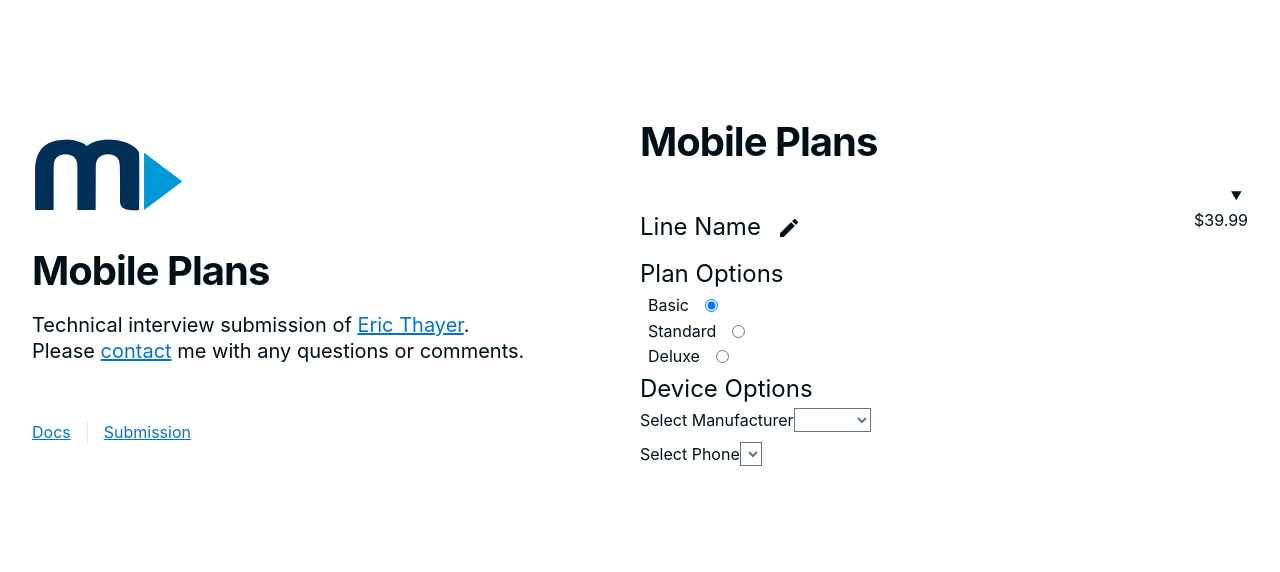
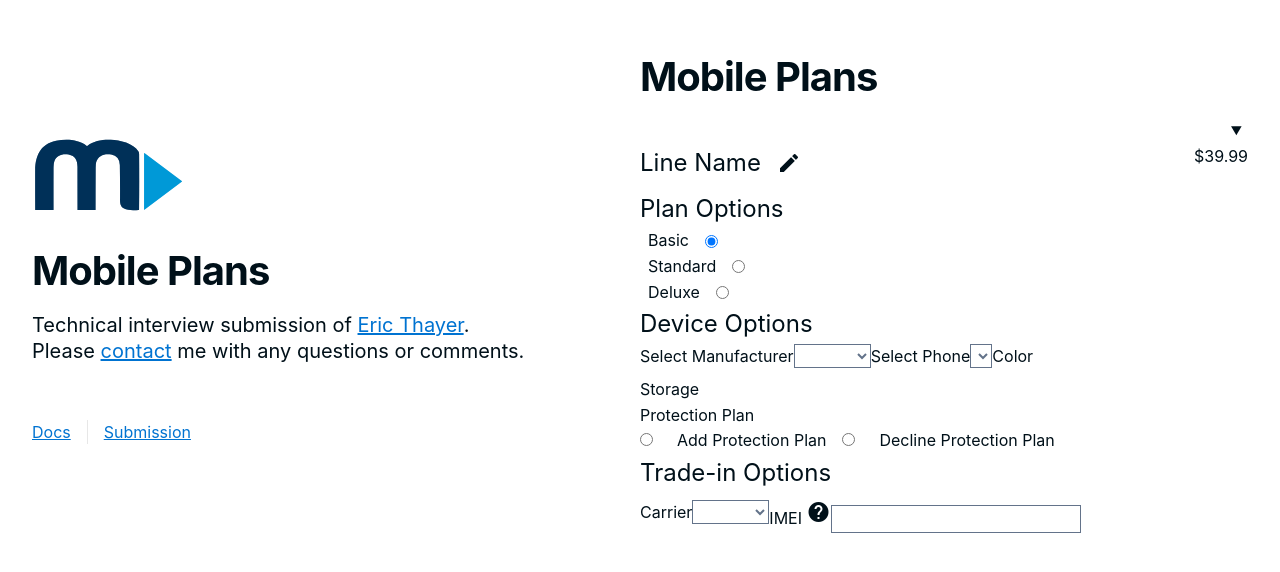
Before and after one commit to ericthayer/mobile-plans, a Vue app: page /submission in a window 1280 px wide. Shown: the part 104-676 px from the top of the page. Built offline with nearby package versions, Linux system fonts and the light colour scheme; a web font is replaced by a local one.

Commit message:
WIP: displaying colors & storage

```diff
--- a/index.html
+++ b/index.html
@@ -6,6 +6,7 @@
     <meta name="viewport" content="width=device-width, initial-scale=1.0">
     <title>Practical Exercise: Design Technologist IV</title>
     <link href="https://fonts.googleapis.com/icon?family=Material+Icons" rel="stylesheet">
+    <script src="https://cdn.tailwindcss.com"></script>
   </head>
   <body>
     <div id="app" class="app"></div>
--- a/src/components/forms/MobilePlanForm.vue
+++ b/src/components/forms/MobilePlanForm.vue
@@ -13,7 +13,7 @@
           <!-- Plan Name -->
           <fieldset>
             <div class="flex place-content-between">
-              <legend v-if="!editPlanName" class="w-auto" @click="toggleEditPlanName(plan)">
+              <legend v-if="!editPlanName" class="legend w-auto" @click="toggleEditPlanName(plan)">
                 {{ plan.name }}
               </legend>
               <input
@@ -35,7 +35,7 @@
           </fieldset>
           <!-- Plan Options -->
           <fieldset>
-            <legend class="mb-0">Plan Options</legend>
+            <legend class="legend mb-0">Plan Options</legend>
             <div v-for="option in planOptions" :key="option.name" class="flex items-center">
               <label class="ml-2 mb-0" :for="`planOption` + option.name">{{ option.name }}</label>
               <input
@@ -50,72 +50,169 @@
           </fieldset>
           <!-- Device Options -->
           <fieldset>
-            <legend class="mb-0">Device Options</legend>
-            <!-- Device Manufacturers -->
+            <legend class="legend mb-0">Device Options</legend>
+            <div class="flex content-between">
+              <!-- Device Manufacturers -->
+              <div>
+                <label for="device-manufacturer">Select Manufacturer</label>
+                <select
+                  v-model="deviceManufacturerSelected"
+                  name="device-manufacturer"
+                  id="device-manufacturer"
+                  required
+                  @input="setDeviceManufacturer($event)"
+                >
+                  <option
+                    v-for="manufacturer in getDeviceManufacturers"
+                    :key="manufacturer.name"
+                    :value="manufacturer.name"
+                  >
+                    {{ manufacturer.name }}
+                  </option>
+                </select>
+              </div>
+              <!-- Device Models -->
+              <div>
+                <label class="label" for="device-models">Select Phone</label>
+                <select
+                  v-model="deviceModelSelected"
+                  name="device-models"
+                  id="device-models"
+                  aria-labelledby="device-models-label"
+                  required
+                  @input="setDeviceModel($event)"
+                >
+                  <option
+                    v-for="device in getDeviceModelsByManufacturer"
+                    :key="device.name"
+                    :value="device.name"
+                  >
+                    {{ device.name }}
+                  </option>
+                </select>
+              </div>
+              <!-- Device Color -->
+              <div>
+                <div class="legend">Color</div>
+                <div v-for="color in getDeviceColors" :key="color.name" class="flex items-center">
+                  <label class="ml-2 mb-0" :for="`device-color` + color.name">{{
+                    color.name
+                  }}</label>
+                  <input
+                    :id="color.name"
+                    :name="color.name"
+                    :checked="getDeviceColors[0]"
+                    class="ml-4"
+                    type="radio"
+                  />
+                </div>
+              </div>
+            </div>
+            <!-- Storage -->
             <div>
-              <label for="device-manufacturer" aria-required="required">Select Manufacturer</label>
-              <select
-                v-model="deviceManufacturerSelected"
-                name="device-manufacturer"
-                id="device-manufacturer"
-                required
-                @input="setDeviceManufacturer($event)"
-              >
-                <option
-                  v-for="manufacturer in getDeviceManufacturers"
-                  :key="manufacturer.name"
-                  :value="manufacturer.name"
-                >
-                  {{ manufacturer.name }}
-                </option>
-              </select>
-            </div>
-            <!-- Device Models -->
-            <div>
-              <label id="device-models-label" for="device-models">Select Phone</label>
-              <select
-                v-model="deviceModelSelected"
-                name="device-models"
-                id="device-models"
-                aria-labelledby="device-models-label"
-                required
-              >
-                <option v-for="device in getDeviceModelsByManufacturer" :key="device.name" :value="device.name">
-                  {{ device.name }}
-                </option>
-              </select>
-            </div>
-            <!-- Device Color -->
-            <div>
-              <div v-for="color in getDeviceColors" :key="color.name" class="flex items-center">
-                <label class="ml-2 mb-0" :for="`device-color` + color.name">{{ color.name }}</label>
+              <div class="legend">Storage</div>
+              <div v-for="option in getDeviceStorage" :key="option.size" class="flex items-center">
+                <label class="ml-2 mb-0" :for="`device-storage-option` + option.size">{{
+                  option.size
+                }}</label>
                 <input
-                  :id="color.name"
-                  :name="color.name"
-                  :checked="deviceColors[0]"
+                  :id="option.size"
+                  :name="option.size"
+                  :checked="getDeviceStorage[0]"
                   class="ml-4"
                   type="radio"
                 />
+              </div>
+            </div>
+            <!-- Protection Plan -->
+            <div>
+              <div class="legend">Protection Plan</div>
+              <div class="flex content-between">
+                <div class="mr-2">
+                  <input
+                    id="add-protection-plan"
+                    name="add-protection-plan"
+                    class="mr-4"
+                    type="radio"
+                    @change=""
+                  />
+                  <label class="ml-2 mb-0" for="add-protection-plan">Add Protection Plan</label>
+                </div>
+                <div class="ml-2">
+                  <input
+                    id="decline-protection-plan"
+                    name="decline-protection-plan"
+                    class="mr-4"
+                    type="radio"
+                    @change=""
+                  />
+                  <label class="ml-2 mb-0" for="decline-protection-plan"
+                    >Decline Protection Plan</label
+                  >
+                </div>
+              </div>
+            </div>
+          </fieldset>
+          <fieldset>
+            <legend class="legend">Trade-in Options</legend>
+            <div class="flex">
+              <!-- Carrier -->
+              <div>
+                <label for="device-carrier">Carrier</label>
+                <select
+                  v-model="deviceCarrierSelected"
+                  name="device-carrier"
+                  id="device-carrier"
+                  required
+                  @input="setDeviceCarrier($event)"
+                >
+                  <option
+                    v-for="manufacturer in getDeviceManufacturers"
+                    :key="manufacturer.name"
+                    :value="manufacturer.name"
+                  >
+                    {{ manufacturer.name }}
+                  </option>
+                </select>
+              </div>
+              <!-- IMEI Number -->
+              <div>
+                <label class="label" for="device-models"
+                  >IMEI
+                  <button type="button" @click="showHelpText()">
+                    <span class="material-icons">help</span>
+                  </button>
+                </label>
+                <input class="" title="IMEI Number" type="text" required />
               </div>
             </div>
           </fieldset>
         </div>
       </form>
     </details>
+    <dialog v-if="this.dialog" id="dialog">
+      <p>{{ dialogMessage }}</p>
+      <div>
+        <button value="cancel" @click="this.dialog = false">
+          <span class="material-icons">cancel</span>
+          <span class="sr-only">Cancel</span>
+        </button>
+      </div>
+    </dialog>
   </div>
 </template>
 
 <script lang="ts">
-// import { ref } from 'vue'
 
 export default {
   props: ['title'],
   setup() {
-    // const mobilePlan = ref({})
   },
   data() {
     return {
       editPlanName: false,
+      dialog: false,
+      dialogMessage: '',
       mobilePlans: [],
       mobilePlan: {},
       planOptions: [
@@ -175,6 +272,37 @@ export default {
                     cost: 29.99
                   }
                 ]
+              },
+              {
+                name: 'iPhone 13 Pro',
+                colors: [
+                  {
+                    name: 'Black',
+                    hexcode: '#000000'
+                  },
+                  {
+                    name: 'Gray',
+                    hexcode: '#555555'
+                  },
+                  {
+                    name: 'Silver',
+                    hexcode: '#E0E0E0'
+                  }
+                ],
+                storage: [
+                  {
+                    size: '128GB',
+                    cost: 0
+                  },
+                  {
+                    size: '256GB',
+                    cost: 9.99
+                  },
+                  {
+                    size: '512GB',
+                    cost: 19.99
+                  }
+                ]
               }
             ]
           },
@@ -216,6 +344,12 @@ export default {
           }
         ]
       },
+      protectionPlans: [
+        {
+          cost: 5.0,
+          description: 'This is the protection plan description'
+        }
+      ],
       tradeInOptions: {
         carriers: [
           {
@@ -249,16 +383,11 @@ export default {
           }
         ]
       },
-      protectionPlans: [
-        {
-          cost: 5.0,
-          description: 'This is the protection plan description'
-        }
-      ],
       deviceManufacturerSelected: '',
       deviceModelSelected: '',
-      deviceModels: [],
-      deviceColors: []
+      deviceCarrierSelected: '',
+      IMEI: '',
+      deviceModels: []
     }
   },
   computed: {
@@ -270,17 +399,19 @@ export default {
           name: 'Line Name',
           planOption: 'Basic',
           price: (39.99).toFixed(2),
-          device:[{
-            name: '',
-            model: '',
-            colors: [
-              {
-                name: '',
-                hexcode: ''
-              }
-            ],
-            storage: ''
-          }],
+          device: [
+            {
+              name: '',
+              model: '',
+              colors: [
+                {
+                  name: '',
+                  hexcode: ''
+                }
+              ],
+              storage: ''
+            }
+          ],
           tradeIn: {
             carrier: '',
             IMEINumber: null,
@@ -302,7 +433,6 @@ export default {
         this.mobilePlan = newPlan
 
         plans.push(newPlan)
-        console.log(plans)
         return plans
       } else return plans
     },
@@ -312,20 +442,35 @@ export default {
     },
     getDeviceModelsByManufacturer() {
       const selectedManufacturer = this.deviceManufacturerSelected
-      const selectedManufacturerDevice = this.deviceOptions.manufacturers.filter(
+      const selectedManufacturerDevices = this.deviceOptions.manufacturers.filter(
         (manufacturer) => manufacturer.name == selectedManufacturer
       )
-      return selectedManufacturerDevice
+      const selectedManufacturerDeviceModels = selectedManufacturerDevices[0]?.models
+      this.deviceModel = selectedManufacturerDeviceModels
+      this.setDeviceColors(selectedManufacturerDeviceModels)
+      return selectedManufacturerDeviceModels
+    },
+    getDeviceColors() {
+      const selectedModel = this.deviceModelSelected
+      const selectedModels = this.deviceOptions.manufacturers[0]?.models.filter(
+        (model) => model.name == selectedModel
+      )
+      const deviceColors = selectedModels[0]?.colors
+      console.log('deviceColors', deviceColors)
+      return deviceColors
+    },
+    getDeviceStorage() {
+      const selectedModel = this.deviceModelSelected
+      const selectedModels = this.deviceOptions.manufacturers[0]?.models.filter(
+        (model) => model.name == selectedModel
+      )
+      const deviceStorage = selectedModels[0]?.storage
+      console.log('deviceStorage', deviceStorage)
+      return deviceStorage
     },
     setPlanPrice() {
       const plans = this.mobilePlans.filter((plan: { editing: boolean }) => plan.editing == true)
       return plans[0]?.price
-    },
-    getDeviceColors() {
-      const plan = this.mobilePlan
-      // const deviceColors = this.mobilePlan.device[0].colors
-      // console.log("deviceColors", deviceColors)
-      // return deviceColors
     }
   },
   methods: {
@@ -341,33 +486,27 @@ export default {
       const manufacturerName = manufacturer.target.value
       const manufacturers = this.deviceOptions.manufacturers
       const updatedDevices = manufacturers.filter((device) => device.name === manufacturerName)
-      console.log('updatedDevices', manufacturers, updatedDevices, manufacturerName)
       return updatedDevices
     },
-    setDeviceManufacturerModel(selectedDevice) {
-      const updatedPlans = this.mobilePlans
-
-      const updatedPlan = () => {
-
-       updatedPlans.forEach(plan => {
-          plan.device.model = selectedDevice.model
-        }); return
-      }
-
-      this.mobilePlan = updatedPlan
-
-      // updatedPlans.push(updatedPlan)
-      console.log("updatedPlansInStore", updatedPlans)
-      return updatedPlans
+    setDeviceModel(model) {
+      const modelName = model.target.value
+      const updatedDeviceModels = this.deviceModels.filter((device) => device.name === modelName)
+      this.setDeviceColors(updatedDeviceModels)
+      console.log('updatedDeviceModels', updatedDeviceModels)
+      return updatedDeviceModels
     },
     setDeviceColors(device) {
-      const selectedDevice = device
-      const selectedManufacturerDeviceColors = selectedDevice.filter(
-        (device) => device.name == selectedDevice.name
-      )
-      const selectedColors = selectedManufacturerDeviceColors
-      console.log('selectedColors', device, selectedColors)
-      return selectedColors
+      // const selectedDevice = device
+      // const selectedManufacturerDeviceColors = selectedDevice.filter(
+      //   (device) => device.name == selectedDevice.name
+      // )
+      // const selectedColors = selectedManufacturerDeviceColors
+      console.log('selectedColors', device)
+      // return selectedColors
+    },
+    showHelpText() {
+      this.dialog = true
+      this.dialogMessage = "The International Mobile Equipment Identity (IMEI)[1] is a numeric identifier, usually unique"
     }
   },
   watch: {
@@ -379,16 +518,11 @@ export default {
       this.$emit('onChange', model)
     },
     // sets the device in the store
-    getDeviceModelsByManufacturer(manufacturer) {
-      const manufacturerName = manufacturer[0]?.name
-      const selectedDevice = manufacturer[0]?.models
-      this.mobilePlan.device = selectedDevice
-
-       selectedDevice.forEach(device => {
-          device.model = manufacturerName
-        }); return
-
-      this.deviceModels = selectedDevice
+    getDeviceModelsByManufacturer(devices) {
+      const selectedDeviceName = this.deviceManufacturerSelected
+      const selectedDevice = devices.filter((device) => device.name == selectedDeviceName)
+      // this.updateDevices(selectedDevice)
+      console.log('selectedDevice', selectedDeviceName, selectedDevice, devices)
     },
     getDeviceColors(colors) {
       this.deviceColors = colors
@@ -396,174 +530,6 @@ export default {
   }
 }
 </script>
-
-<!-- <script setup lang="ts">
-import { ref } from 'vue'
-
-const editPlanName = ref(false)
-const mobilePlans = ref([])
-const mobilePlan = ref({})
-const planOptions = ref([
-  {
-    name: 'Basic',
-    cost: 39.99
-  },
-  {
-    name: 'Standard',
-    cost: 69.99
-  },
-  {
-    name: 'Deluxe',
-    cost: 99.99
-  }
-])
-const deviceOptions = ref({
-  manufacturers: [
-    {
-      name: 'Apple',
-      models: [
-        {
-          name: 'iPhone 14 Pro Max',
-          colors: [
-            {
-              name: 'Black',
-              hexcode: '#000000'
-            },
-            {
-              name: 'Gray',
-              hexcode: '#555555'
-            },
-            {
-              name: 'Rose',
-              hexcode: '#D8A9A9'
-            },
-            {
-              name: 'Silver',
-              hexcode: '#E0E0E0'
-            }
-          ],
-          storage: [
-            {
-              size: '128GB',
-              cost: 0
-            },
-            {
-              size: '256GB',
-              cost: 9.99
-            },
-            {
-              size: '512GB',
-              cost: 19.99
-            },
-            {
-              size: '1TB',
-              cost: 29.99
-            }
-          ]
-        }
-      ]
-    },
-    {
-      name: 'Google',
-      models: [
-        {
-          name: 'Pixel 6a',
-          colors: [
-            {
-              name: 'Black',
-              hexcode: '#121212'
-            },
-            {
-              name: 'Pink',
-              hexcode: '#DBC9D6'
-            },
-            {
-              name: 'Canary',
-              hexcode: '#FFDD41'
-            },
-            {
-              name: 'Alabaster',
-              hexcode: '#F7F4E8'
-            }
-          ],
-          storage: [
-            {
-              size: '256GB',
-              cost: 0
-            },
-            {
-              size: '512GB',
-              cost: 19.99
-            }
-          ]
-        }
-      ]
-    }
-  ]
-})
-const tradeInOptions = ref({
-  carriers: [
-    {
-      name: 'At&t'
-    },
-    {
-      name: 'Cricket'
-    },
-    {
-      name: 'Google Voice'
-    },
-    {
-      name: 'Verizon'
-    }
-  ]
-})
-const IMEINumber = ref({
-  number: null
-})
-const deviceConditionQuestions = ref([
-  {
-    question: 'Is the device free of major physical damage?',
-    answer: null
-  },
-  {
-    question: 'Does the device have a functional screen?',
-    answer: null
-  },
-  {
-    question: 'Does the device power on?',
-    answer: null
-  }
-])
-const protectionPlans = ref([
-  {
-    cost: 5.0,
-    description: 'This is the protection plan description'
-  }
-])
-const deviceManufacturerSelected = ref('')
-const deviceModelSelected = ref('')
-const deviceModels = ref([])
-
-const toggleEditPlanName = () => {
-  editPlanName(true)
-}
-
-const addPlanOptionCost = (optionPlan: { name: string; cost: number }) => {
-  const plans = this.mobilePlans
-  const updatedPlans = plans.filter((plan) => plan.editing == true)
-  updatedPlans[0].price = optionPlan.cost
-  // this.mobilePlan.planOption = optionPlan.name
-  // this.mobilePlan.price = optionPlan.cost
-}
-
-const setDeviceManufacturer = (manufacturer: { name: string; models: []}}) => {
-  const manufacturers = deviceOptions[0]
-  const updatedDevices = manufacturers.filter((device: {name: string}) => device.name == manufacturer.name)
-  console.log('updatedDevices', updatedDevices, manufacturers, manufacturer)
-  updatedDevices[0].name = manufacturer.name
-  updatedDevices[0].model = manufacturer.model
-}
-</script> -->
 
 <style lang="scss">
 .plan:not([open]) {
```
